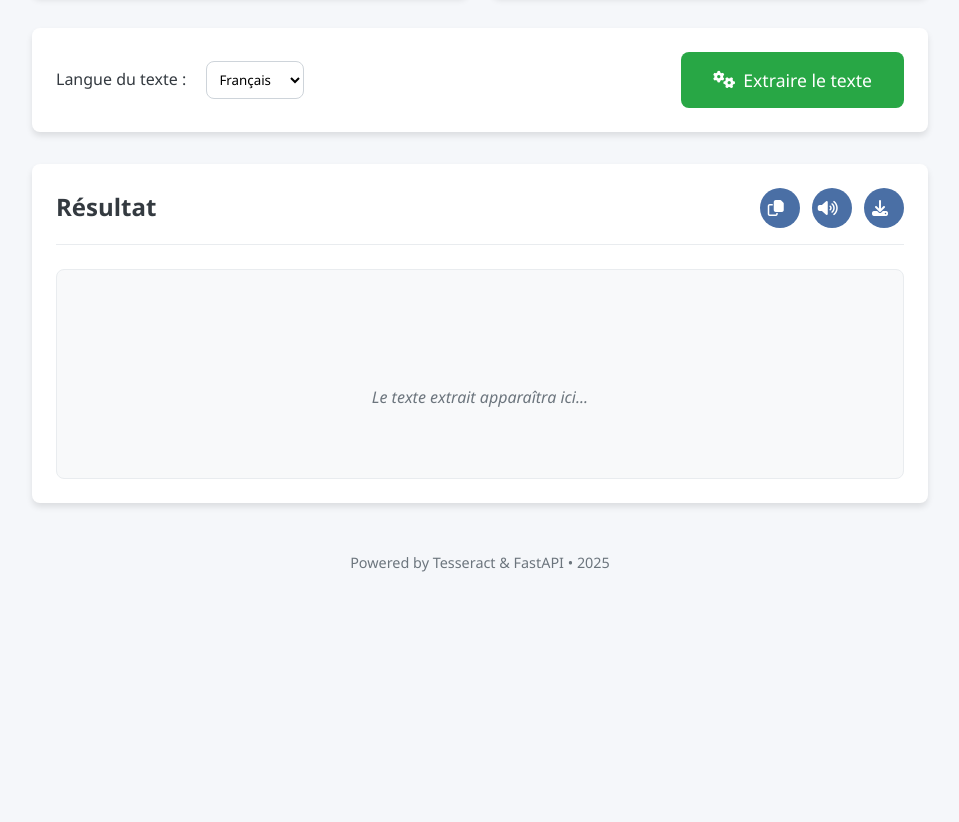
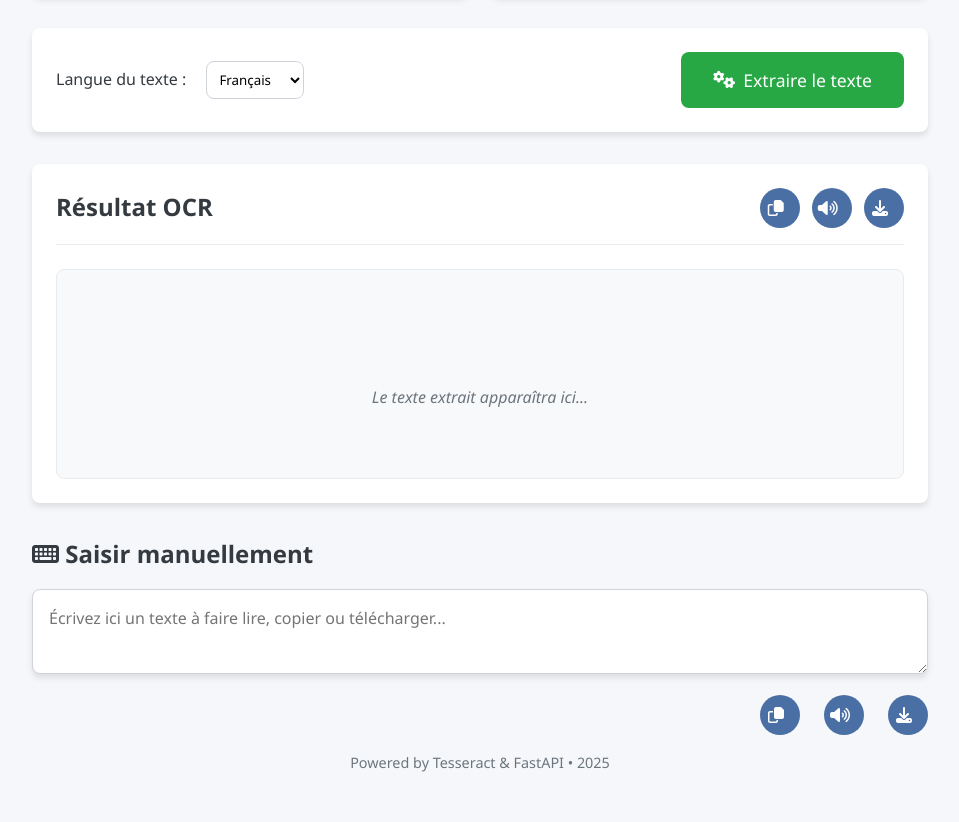
Before and after one commit to Keming956/OCR-images-PDFs, a FastAPI app: page / in a window 1280 px wide. Shown: the part 468-1290 px from the top of the page, without its empty margins (160-1119 px from the left). Before the commit the page ends 1040 px from the top, so only its background shows below. Run offline with FastAPI, Linux system fonts and the light colour scheme.

Commit message:
correction résultat OCR + ajout zone saisi manuelle

```diff
--- a/app/main.py
+++ b/app/main.py
@@ -2,46 +2,64 @@ from fastapi import FastAPI, UploadFile, File, Form, Request
 from fastapi.responses import HTMLResponse
 from fastapi.staticfiles import StaticFiles
 from fastapi.templating import Jinja2Templates
+from fastapi.responses import JSONResponse
 
 from app.ocr import perform_ocr
-
 import os
 import shutil
 import uuid
 
 app = FastAPI()
 
+# Dossiers statiques (CSS, JS)
 app.mount("/static", StaticFiles(directory="static"), name="static")
+
+# Dossier de templates HTML
 templates = Jinja2Templates(directory="templates")
 
+# Dossier pour les fichiers uploadés
 UPLOAD_FOLDER = "uploaded_files"
 os.makedirs(UPLOAD_FOLDER, exist_ok=True)
 
 @app.get("/", response_class=HTMLResponse)
-async def read_root(request: Request):
+async def home(request: Request):
     return templates.TemplateResponse("index.html", {"request": request})
 
 @app.post("/ocr", response_class=HTMLResponse)
 async def ocr_endpoint(
     request: Request,
-    file: UploadFile = File(...),
-    lang: str = Form("fra")
+    file: UploadFile = File(None),
+    lang: str = Form("fra"),
+    manual_input: str = Form("")
 ):
-    # Sauvegarder le fichier temporairement
-    file_ext = os.path.splitext(file.filename)[-1]
-    temp_filename = f"{uuid.uuid4()}{file_ext}"
-    temp_path = os.path.join(UPLOAD_FOLDER, temp_filename)
+    text = ""
 
-    with open(temp_path, "wb") as f:
-        shutil.copyfileobj(file.file, f)
+    if file and file.filename != "":
+        file_ext = os.path.splitext(file.filename)[-1]
+        temp_filename = f"{uuid.uuid4()}{file_ext}"
+        temp_path = os.path.join(UPLOAD_FOLDER, temp_filename)
 
-    # Appliquer l’OCR
-    try:
-        text = perform_ocr(temp_path, lang=lang)
-    except Exception as e:
-        text = f"Erreur lors de l'analyse OCR : {e}"
+        with open(temp_path, "wb") as f:
+            shutil.copyfileobj(file.file, f)
 
-    # Nettoyage
-    os.remove(temp_path)
+        try:
+            text = perform_ocr(temp_path, lang=lang)
+        except Exception as e:
+            text = f"Erreur lors de l'analyse OCR : {e}"
+        finally:
+            os.remove(temp_path)
 
-    return templates.TemplateResponse("index.html", {"request": request, "text": text})
+    elif manual_input.strip():
+        text = manual_input.strip()
+    else:
+        text = "Aucun fichier ni texte saisi."
+
+    # Si appel JS → retour JSON
+    if request.headers.get("x-requested-with") == "XMLHttpRequest":
+        return JSONResponse(content={"text": text})
+
+    # Sinon affichage template HTML classique
+    return templates.TemplateResponse("index.html", {
+        "request": request,
+        "text": text
+    })
--- a/static/css/styles.css
+++ b/static/css/styles.css
@@ -225,6 +225,28 @@ header h1 {
     100% { transform: rotate(360deg); }
 }
 
+/* Zone de texte manuelle */
+#manualInput {
+    width: 100%;
+    margin-top: 1rem;
+    padding: 1rem;
+    border-radius: var(--border-radius);
+    border: 1px solid #ced4da;
+    resize: vertical;
+    font-size: 1rem;
+    line-height: 1.6;
+    background-color: #fff;
+    box-shadow: var(--box-shadow);
+}
+
+.manual-actions {
+    display: flex;
+    justify-content: flex-end;
+    gap: 1rem;
+    margin-top: 0.8rem;
+}
+
+/* Modal caméra */
 .modal {
     display: none;
     position: fixed;
@@ -306,4 +328,9 @@ footer {
     .process-btn {
         width: 100%;
     }
+
+    .manual-actions {
+        justify-content: center;
+        flex-wrap: wrap;
+    }
 }
--- a/static/js/script.js
+++ b/static/js/script.js
@@ -1,8 +1,7 @@
 document.addEventListener('DOMContentLoaded', () => {
-    // Init date
     document.getElementById('currentYear').textContent = new Date().getFullYear();
 
-    // Éléments DOM
+    // DOM elements
     const dropZone = document.getElementById('dropZone');
     const fileInput = document.getElementById('fileInput');
     const selectFileBtn = document.getElementById('selectFileBtn');
@@ -14,6 +13,11 @@ document.addEventListener('DOMContentLoaded', () => {
     const copyBtn = document.getElementById('copyBtn');
     const readBtn = document.getElementById('readBtn');
     const downloadBtn = document.getElementById('downloadBtn');
+
+    const manualInput = document.getElementById('manualInput');
+    const manualCopyBtn = document.getElementById('manualCopyBtn');
+    const manualReadBtn = document.getElementById('manualReadBtn');
+    const manualDownloadBtn = document.getElementById('manualDownloadBtn');
 
     const openCameraBtn = document.getElementById('openCameraBtn');
     const cameraModal = document.getElementById('cameraModal');
@@ -28,8 +32,9 @@ document.addEventListener('DOMContentLoaded', () => {
     let capturedImageBlob = null;
     let stream = null;
 
-    // Sélection fichier
+    // ----- Upload fichier -----
     selectFileBtn.addEventListener('click', () => fileInput.click());
+
     fileInput.addEventListener('change', handleFileSelect);
 
     dropZone.addEventListener('dragover', e => {
@@ -37,7 +42,9 @@ document.addEventListener('DOMContentLoaded', () => {
         dropZone.classList.add('active');
     });
 
-    dropZone.addEventListener('dragleave', () => dropZone.classList.remove('active'));
+    dropZone.addEventListener('dragleave', () => {
+        dropZone.classList.remove('active');
+    });
 
     dropZone.addEventListener('drop', e => {
         e.preventDefault();
@@ -57,21 +64,23 @@ document.addEventListener('DOMContentLoaded', () => {
         cameraFileInfo.innerHTML = '<p>Aucune photo capturée</p>';
     }
 
-    // Traitement OCR
+    // ----- Lancer l'OCR -----
     processBtn.addEventListener('click', async () => {
-        if (!selectedFile && !capturedImageBlob) {
-            alert('Veuillez importer une image ou capturer une photo.');
+        const formData = new FormData();
+        const lang = document.getElementById('language').value;
+        const manualText = manualInput.value.trim();
+
+        if (manualText) {
+            formData.append("manual_input", manualText);
+        } else if (capturedImageBlob) {
+            formData.append("file", capturedImageBlob, "camera.jpg");
+        } else if (selectedFile) {
+            formData.append("file", selectedFile);
+        } else {
+            alert('Veuillez importer une image, capturer une photo ou saisir du texte.');
             return;
         }
 
-        const formData = new FormData();
-        const lang = document.getElementById('language').value;
-
-        if (capturedImageBlob) {
-            formData.append("file", capturedImageBlob, "camera.jpg");
-        } else {
-            formData.append("file", selectedFile);
-        }
         formData.append("lang", lang);
 
         resultContent.style.display = "none";
@@ -80,11 +89,14 @@ document.addEventListener('DOMContentLoaded', () => {
         try {
             const response = await fetch("/ocr", {
                 method: "POST",
+                headers: {
+                    "x-requested-with": "XMLHttpRequest"
+                },
                 body: formData
             });
 
-            const result = await response.text();
-            resultContent.innerText = result;
+            const result = await response.json();
+            resultContent.innerText = result.text;
         } catch (error) {
             console.error(error);
             resultContent.innerText = "Erreur lors de l'extraction OCR.";
@@ -94,7 +106,7 @@ document.addEventListener('DOMContentLoaded', () => {
         resultContent.style.display = "block";
     });
 
-    // Copier
+    // ----- OCR Buttons -----
     copyBtn.addEventListener('click', () => {
         const text = resultContent.innerText;
         if (!text.trim()) return;
@@ -105,7 +117,6 @@ document.addEventListener('DOMContentLoaded', () => {
         }, 2000);
     });
 
-    // Lire à voix haute
     readBtn.addEventListener('click', () => {
         const text = resultContent.innerText;
         if (!text.trim()) return;
@@ -115,7 +126,6 @@ document.addEventListener('DOMContentLoaded', () => {
         speechSynthesis.speak(utterance);
     });
 
-    // Télécharger
     downloadBtn.addEventListener('click', () => {
         const text = resultContent.innerText;
         if (!text.trim()) return;
@@ -130,7 +140,41 @@ document.addEventListener('DOMContentLoaded', () => {
         document.body.removeChild(a);
     });
 
-    // Camera
+    // ----- Manuel Buttons -----
+    manualCopyBtn.addEventListener('click', () => {
+        const text = manualInput.value;
+        if (!text.trim()) return;
+        navigator.clipboard.writeText(text);
+        manualCopyBtn.innerHTML = '<i class="fas fa-check"></i>';
+        setTimeout(() => {
+            manualCopyBtn.innerHTML = '<i class="far fa-copy"></i>';
+        }, 2000);
+    });
+
+    manualReadBtn.addEventListener('click', () => {
+        const text = manualInput.value;
+        if (!text.trim()) return;
+        const lang = document.getElementById('language').value;
+        const utterance = new SpeechSynthesisUtterance(text);
+        utterance.lang = lang;
+        speechSynthesis.speak(utterance);
+    });
+
+    manualDownloadBtn.addEventListener('click', () => {
+        const text = manualInput.value;
+        if (!text.trim()) return;
+        const blob = new Blob([text], { type: "text/plain" });
+        const url = URL.createObjectURL(blob);
+        const a = document.createElement("a");
+        a.href = url;
+        a.download = "texte_manuel.txt";
+        document.body.appendChild(a);
+        a.click();
+        URL.revokeObjectURL(url);
+        document.body.removeChild(a);
+    });
+
+    // ----- Caméra -----
     openCameraBtn.addEventListener('click', async () => {
         try {
             stream = await navigator.mediaDevices.getUserMedia({ video: true });
--- a/templates/index.html
+++ b/templates/index.html
@@ -5,7 +5,6 @@
     <meta name="viewport" content="width=device-width, initial-scale=1.0">
     <title>OCR Vision – Extraction de texte</title>
     <link rel="stylesheet" href="{{ url_for('static', path='css/styles.css') }}">
-    <script src="{{ url_for('static', path='js/script.js') }}"></script>
     <link rel="stylesheet" href="https://cdnjs.cloudflare.com/ajax/libs/font-awesome/6.4.0/css/all.min.css">
 </head>
 <body>
@@ -16,8 +15,8 @@
     </header>
 
     <main>
+        <!-- Upload & Caméra -->
         <section class="input-options" aria-label="Options d'import">
-                <!-- Fichier Upload -->
             <div class="input-option" aria-labelledby="uploadLabel">
                 <h3 id="uploadLabel"><i class="fas fa-file-upload"></i> Importer un fichier</h3>
                 <div class="drop-zone" id="dropZone" role="button" tabindex="0">
@@ -31,7 +30,6 @@
                 </div>
             </div>
 
-                <!-- Caméra -->
             <div class="input-option" aria-labelledby="cameraLabel">
                 <h3 id="cameraLabel"><i class="fas fa-camera"></i> Prendre une photo</h3>
                 <div class="camera-preview" id="cameraPreview">
@@ -45,6 +43,7 @@
             </div>
         </section>
 
+        <!-- Options -->
         <section class="options-section" aria-label="Options de traitement">
             <div class="option">
                 <label for="language">Langue du texte :</label>
@@ -61,9 +60,10 @@
             </button>
         </section>
 
+        <!-- Résultat OCR -->
         <section class="result-section" aria-live="polite">
             <div class="result-header">
-                    <h2>Résultat</h2>
+                <h2>Résultat OCR</h2>
                 <div class="action-buttons">
                     <button class="btn icon-btn" id="copyBtn" title="Copier">
                         <i class="far fa-copy"></i>
@@ -84,6 +84,23 @@
             <div class="processing" id="processingIndicator" aria-hidden="true">
                 <div class="spinner"></div>
                 <p>Analyse en cours...</p>
+            </div>
+        </section>
+
+        <!-- Saisie manuelle -->
+        <section class="manual-input-section" aria-label="Saisie manuelle">
+            <h2><i class="fas fa-keyboard"></i> Saisir manuellement</h2>
+            <textarea id="manualInput" placeholder="Écrivez ici un texte à faire lire, copier ou télécharger..."></textarea>
+            <div class="manual-actions">
+                <button class="btn icon-btn" id="manualCopyBtn" title="Copier">
+                    <i class="far fa-copy"></i>
+                </button>
+                <button class="btn icon-btn" id="manualReadBtn" title="Lire">
+                    <i class="fas fa-volume-up"></i>
+                </button>
+                <button class="btn icon-btn" id="manualDownloadBtn" title="Télécharger">
+                    <i class="fas fa-download"></i>
+                </button>
             </div>
         </section>
     </main>
@@ -108,6 +125,6 @@
     </footer>
 </div>
 
-    <script src="{{ url_for('static', path='/static/js/script.js') }}"></script>
+<script src="{{ url_for('static', path='js/script.js') }}"></script>
 </body>
 </html>
```
Also changed, not shown: app/ocr.py (+16 -13 lines). Lines whose indentation alone changed are shown as unchanged.
